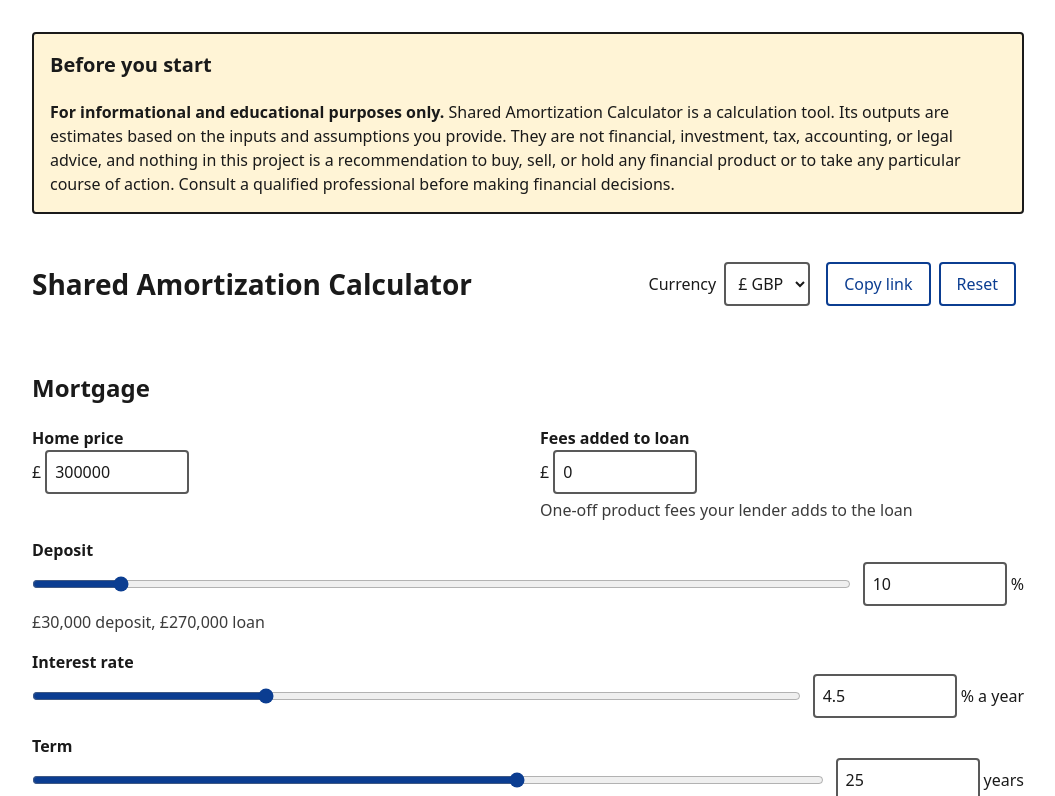
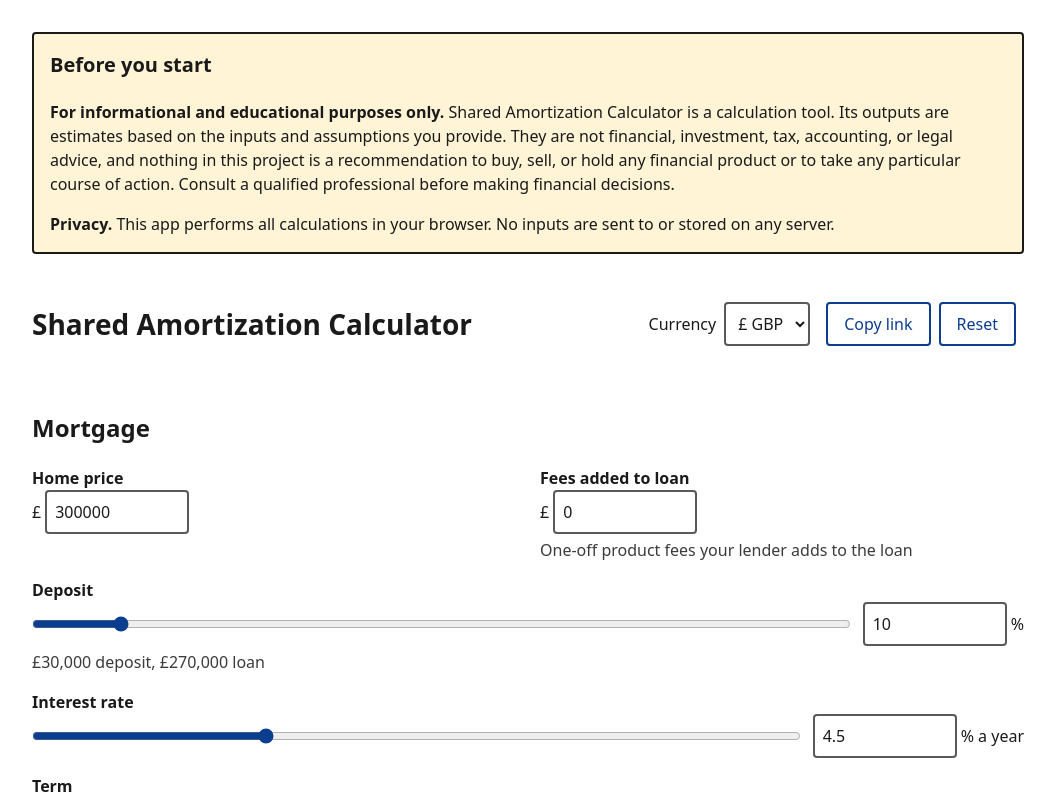
Before and after one commit to shared-amortization-calculator/shared-amortization-calculator, a React (Vite) app: page / in a window 1280 px wide. Shown: the top 796 px of the page, without its empty margins (112-1167 px from the left). Built offline with nearby package versions, Linux system fonts and the light colour scheme.

Commit message:
Add the privacy statement to the disclaimer banner
Co-Authored-By: Claude Opus 5.5 <noreply@anthropic.com>

```diff
--- a/src/components/DisclaimerBanner.tsx
+++ b/src/components/DisclaimerBanner.tsx
@@ -10,6 +10,10 @@ export default function DisclaimerBanner() {
           buy, sell, or hold any financial product or to take any particular course of action. Consult a qualified
           professional before making financial decisions.
         </p>
+        <p>
+          <strong>Privacy.</strong> This app performs all calculations in your browser. No inputs are sent to or
+          stored on any server.
+        </p>
       </div>
     </div>
   );
```
Also changed, not shown: 1 other file (tests, documents, lock files or other folders).
